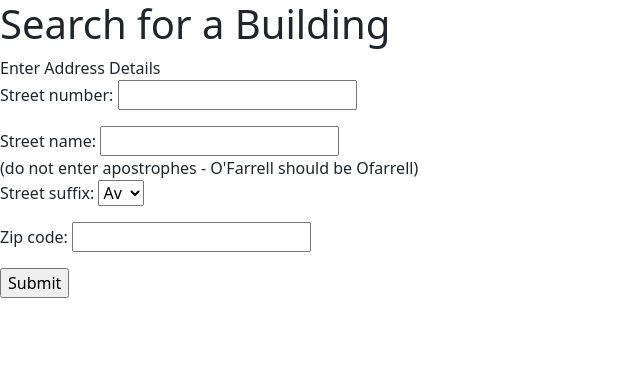
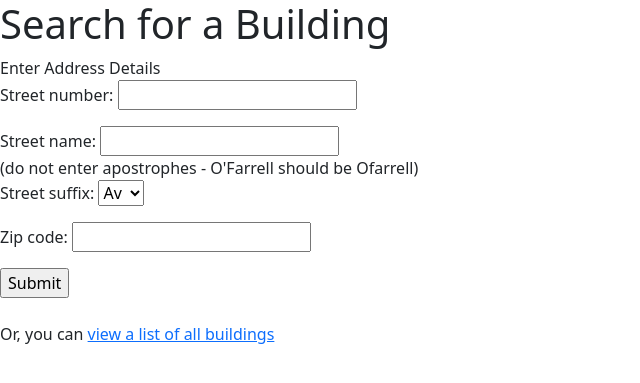
Before and after one commit to shoshlavosh/project, a Flask app: page /search in a window 1280 px wide. Shown: the top 383 px of the page, without its empty margins (0-640 px from the left). Run offline with Flask 2, Linux system fonts and the light colour scheme.

Commit message:
fixed map issue by rearranging script tags for Bootstrap and jQuery in base.html. Now map centers on building's address.

```diff
--- a/templates/address_search.html
+++ b/templates/address_search.html
@@ -32,6 +32,9 @@
     </p>
     <input type="submit">
 </form>
+<br>
+Or, you can
+<a href="/buildings">view a list of all buildings</a>
     <!-- <br> -->
     <!-- check to see if building is in database, if not create new building -->
     <!-- for sprint 2: check Google Maps for building (instead of database) -->
--- a/templates/base.html
+++ b/templates/base.html
@@ -1,14 +1,26 @@
 <!DOCTYPE html>
 <html>
   <head>
+    <!-- Required meta tags -->
+    <meta charset="utf-8">
+    <meta name="viewport" content="width=device-width, initial-scale=1">
       <!--Bootstrap CSS from getbootstrap.com  -->
       <link rel="stylesheet"
       href="https://cdn.jsdelivr.net/npm/bootstrap@5.1.1/dist/css/bootstrap.min.css" rel="stylesheet" integrity="sha384-F3w7mX95PdgyTmZZMECAngseQB83DfGTowi0iMjiWaeVhAn4FJkqJByhZMI3AhiU" crossorigin="anonymous">
-    <!-- <meta charset="utf-8"> commented out-->
     <meta name="viewport" content="width=device-width">
       <title>{% block title %} title on the base.html {% endblock %}</title>
       <!-- css style sheet link-->
-      <link rel="stylesheet" href="/static/mystyles.css">
+      <!-- <link rel="stylesheet" href="/static/mystyles.css"> -->
+      <!-- jQuery script tag -->
+      <script src="https://code.jquery.com/jquery-3.6.0.js"
+      integrity="sha256-H+K7U5CnXl1h5ywQfKtSj8PCmoN9aaq30gDh27Xc0jk="
+      crossorigin="anonymous"></script>
+
+       <!-- script tags from getbootstrap.com -->
+      <!-- JavaScript Bundle with Popper -->
+      <script src="https://cdn.jsdelivr.net/npm/bootstrap@5.1.1/dist/js/bootstrap.bundle.min.js" integrity="sha384-/bQdsTh/da6pkI1MST/rWKFNjaCP5gBSY4sEBT38Q/9RBh9AH40zEOg7Hlq2THRZ" crossorigin="anonymous"></script>
+
+      <!-- my script tags go here -->
 
       {% block head %}{% endblock %}
   </head>
@@ -19,15 +31,7 @@
         </p>
       {% endfor %}
       {% block body %}
-      <!-- jQuery script tag -->
-      <script src="https://code.jquery.com/jquery-3.6.0.js"
-      integrity="sha256-H+K7U5CnXl1h5ywQfKtSj8PCmoN9aaq30gDh27Xc0jk="
-      crossorigin="anonymous"></script>
-      <!-- script tags from getbootstrap.com -->
-      <!-- JavaScript Bundle with Popper -->
-      <script src="https://cdn.jsdelivr.net/npm/bootstrap@5.1.1/dist/js/bootstrap.bundle.min.js" integrity="sha384-/bQdsTh/da6pkI1MST/rWKFNjaCP5gBSY4sEBT38Q/9RBh9AH40zEOg7Hlq2THRZ" crossorigin="anonymous"></script>
 
-      <!-- my script tags go here -->
       {% endblock %}
 
       {% block after_body %}{% endblock %}
```
